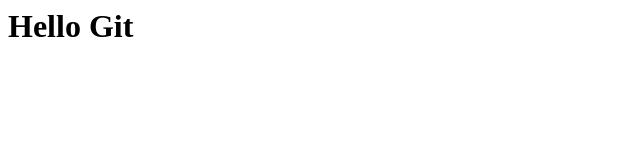
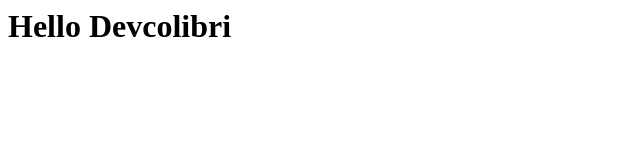
Before and after one commit to zebsier100/git-sample, a plain HTML site: page index.html in a window 1280 px wide. Shown: the whole page, without its empty margins (0-640 px from the left). Drawn offline with Linux system fonts and the light colour scheme.

Commit message:
Wrong commit

```diff
--- a/index.html
+++ b/index.html
@@ -1 +1 @@
-<h1>Hello Git</h1>
+<h1>Hello Devcolibri</h1>
```
